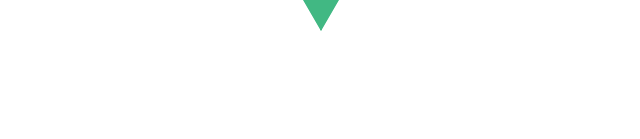
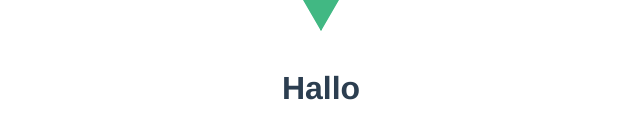
Before and after one commit to MarcelHacker/BrainFood, a Vue app: page /#/registration in a window 1280 px wide. Shown: the part 215-354 px from the top of the page, without its empty margins (319-959 px from the left). Built offline with nearby package versions, Linux system fonts and the light colour scheme.

Commit message:
Add registration page, add route, add index.php

```diff
--- /dev/null
+++ b/src/pages/registration.vue
@@ -0,0 +1,13 @@
+<template>
+    <div>
+        <h1>{{message}}</h1>
+    </div>
+</template>
+
+<script>
+export default {
+   // data: function(value, index) {return {message'hallo}}=> ({ message: 'Hallo' }),
+    data: () => ({ message: 'Hallo' }),
+    //data: {return {message: 'Hallo'}}
+};
+</script>
--- a/src/router/index.js
+++ b/src/router/index.js
@@ -1,6 +1,7 @@
 import Vue from 'vue';
 import Router from 'vue-router';
 import Home from '@/pages/home.vue';
+import Registration from '@/pages/registration.vue';
 
 Vue.use(Router);
 
@@ -11,5 +12,10 @@ export default new Router({
             name: 'Home',
             component: Home,
         },
+        {
+            path: '/registration',
+            name: 'registration',
+            component: Registration,
+        },
     ],
 });
```
Also changed, not shown: 1 other file (tests, documents, lock files or other folders).
